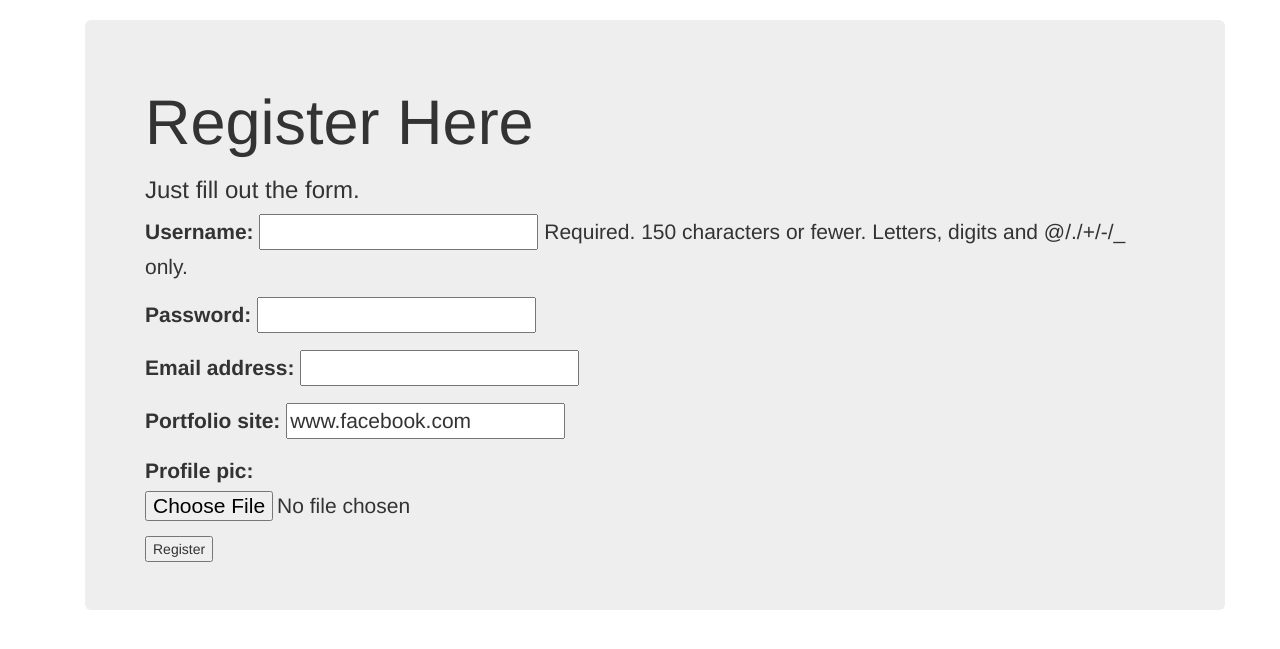
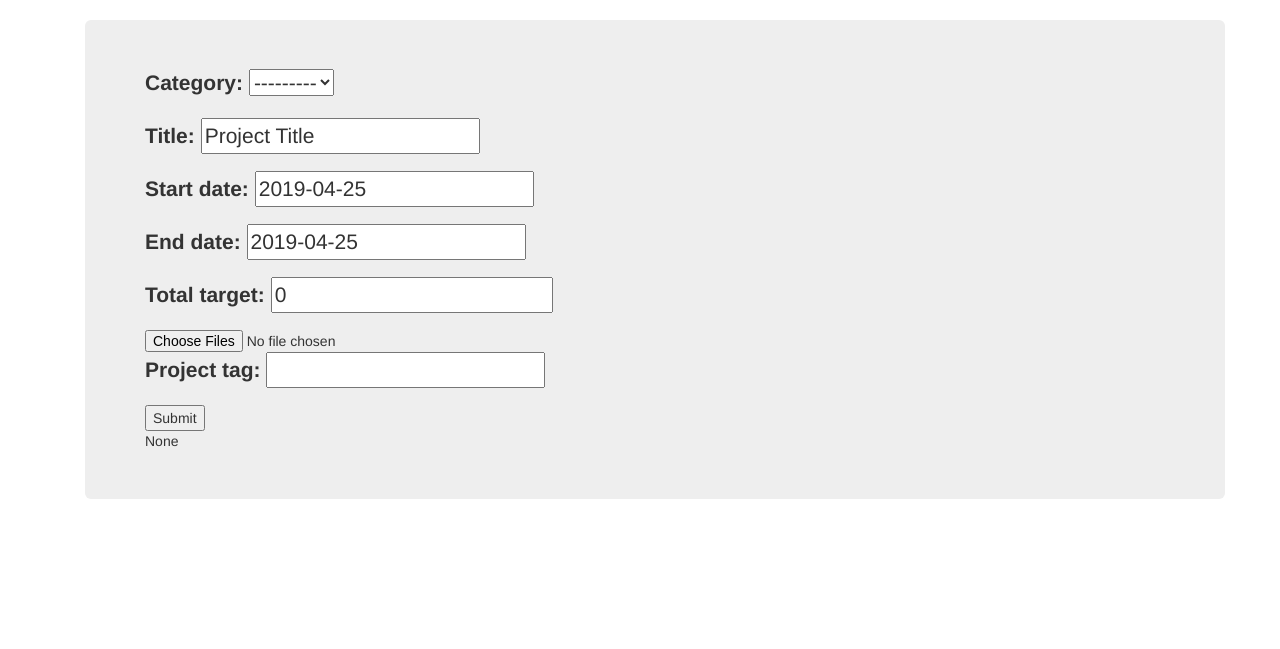
Before and after one commit to Amr-Hamed/FUNDME-V2, a Django app: page /userProfile/create_project/ in a window 1280 px wide. Shown: the part 51-700 px from the top of the page. Run offline with Django 3.2, Linux system fonts and the light colour scheme; a user stored in the database is signed in; data comes from the database, SQL or seed files in the repository; both versions use the stored data as it was after the commit; some libraries are stand-ins or nearby versions.

Commit message:
create project

```diff
--- a/fundMe/userProfile/forms.py
+++ b/fundMe/userProfile/forms.py
@@ -1,6 +1,8 @@
 from django import forms
 from userProfile.models import UserProfile
 from django.contrib.auth.models import User
+
+from .models import Project, ProjectPics, ProjectTags
 
 
 class UserForm(forms.ModelForm):
@@ -16,6 +18,28 @@
         model = UserProfile
         fields = ('portfolio_site', 'profile_pic')
 
+
 def clean_email(self):
     data = self.cleaned_data['email']
     return data.lower()
+
+
+class ProjectForm(forms.ModelForm):
+    class Meta:
+        model = Project
+        fields = ('category', 'title', 'start_date', 'end_date', 'total_target')
+
+
+class ProjectPicsForm(forms.ModelForm):
+    project_picture = forms.ImageField(required=False)
+
+    class Meta:
+        model = ProjectPics
+        fields = ('project_picture',)
+
+
+class ProjectTagsForm(forms.ModelForm):
+    project_tag = forms.CharField(required=False)
+    class Meta:
+        model = ProjectTags
+        fields = ('project_tag',)
--- a/fundMe/userProfile/templates/userProfile/create_project.html
+++ b/fundMe/userProfile/templates/userProfile/create_project.html
@@ -1,10 +1,20 @@
-<!DOCTYPE html>
-<html lang="en">
-<head>
-    <meta charset="UTF-8">
-    <title>$Title$</title>
-</head>
-<body>
-$END$
-</body>
-</html>
+{% extends "userProfile/base.html" %}
+{% load staticfiles %}
+
+{% block body_block %}
+<div class="container">
+    <div class="jumbotron">
+
+        <form enctype="multipart/form-data" method="POST">
+            {% csrf_token %}
+            {{ project_form.as_p }}
+<!--            {{ project_pics_form.as_p }}-->
+            <input type="file" name="project_pictures" multiple>
+            {{ project_tags_form.as_p }}
+            <input type="submit" name="" value="Submit">
+        </form>
+
+        {{errors}}
+    </div>
+</div>
+{% endblock %}
--- a/fundMe/userProfile/urls.py
+++ b/fundMe/userProfile/urls.py
@@ -1,5 +1,4 @@
-from django.conf.urls import url
-from django.urls import path, include
+from django.urls import path
 from userProfile import views
 
 # SET THE NAMESPACE!
@@ -10,5 +9,5 @@
     path('register/', views.register, name='register'),
     path('user_login/', views.user_login, name='user_login'),
     path('activate/<uidb64>/<token>/', views.activate, name='activate'),
-    path('create_project/', views.register, name='create_project')
+    path('create_project/', views.create_project, name='create_project')
 ]
--- a/fundMe/userProfile/views.py
+++ b/fundMe/userProfile/views.py
@@ -1,4 +1,6 @@
 from django.shortcuts import render
+
+from .forms import ProjectForm, ProjectPicsForm, ProjectTagsForm
 from .forms import UserForm, UserProfileInfoForm
 from django.contrib.auth import authenticate, login, logout
 from django.http import HttpResponseRedirect, HttpResponse
@@ -10,7 +12,7 @@
 from django.utils.http import urlsafe_base64_encode, urlsafe_base64_decode
 from django.template.loader import render_to_string
 from django.core.mail import EmailMessage
-from .models import UserProfile
+from .models import UserProfile, ProjectPics
 
 
 def index(request):
@@ -107,4 +109,42 @@
 # create new project
 @login_required
 def create_project(request):
-    return render(request, 'userProfile/create_project.html')
+    if request.method == 'POST':
+        project_form = ProjectForm(data=request.POST)
+        project_pics_form = ProjectPicsForm(data=request.POST)
+        project_tags_form = ProjectTagsForm(data=request.POST)
+        if project_form.is_valid() and project_pics_form.is_valid() and project_tags_form.is_valid():
+            project = project_form.save(commit=False)
+            project.save()
+            if 'project_pictures' in request.FILES and request.FILES['project_pictures'] is not None:
+                print(request.FILES.getlist('project_pictures')[0])
+                for img in request.FILES.getlist('project_pictures'):
+                    project_pic = ProjectPics()
+                    project_pic.project = project
+                    project_pic.project_picture = img
+                    project_pic.save()
+            project_tags = project_tags_form.save(commit=False)
+            if 'project_tag' in request.POST and request.POST['project_tag'] is not "":
+                project_tags.project = project
+                project_tags.save()
+            return render(request, 'userProfile/create_project.html', {
+                'project_form': project_form,
+                'project_pics_form': project_pics_form,
+                'project_tags_form': project_tags_form,
+                'errors': None
+            })
+        else:
+            return render(request, 'userProfile/create_project.html', {
+                'project_form': project_form,
+                'errors': [project_form.errors, project_pics_form.errors, project_tags_form.errors]
+            })
+    else:
+        project_form = ProjectForm()
+        project_pics_form = ProjectPicsForm()
+        project_tags_form = ProjectTagsForm()
+    return render(request, 'userProfile/create_project.html', {
+        'project_form': project_form,
+        'project_pics_form': project_pics_form,
+        'project_tags_form': project_tags_form,
+        'errors': None
+    })
```
Also changed, not shown: fundMe/userProfile/admin.py (+11 -1 lines), fundMe/db.sqlite3, fundMe/media/images/Screenshot_from_2019-04-16_17-49-01.png (added), fundMe/media/images/Screenshot_from_2019-04-16_17-49-01_3WuY8hu.png (added), fundMe/media/images/Screenshot_from_2019-04-16_17-49-01_J2hmjFD.png (added), fundMe/media/images/Screenshot_from_2019-04-16_17-49-01_yJTgexN.png (added), fundMe/media/images/Screenshot_from_2019-04-24_17-27-44.png (added), fundMe/media/images/Screenshot_from_2019-04-24_17-27-44_5MGtiZM.png (added), fundMe/media/images/Screenshot_from_2019-04-24_17-27-44_EClc0z4.png (added), fundMe/userProfile/migrations/0002_categories_project_projectcomments_projectdonations_projectpics_projectratings_projectreports_projec.py (added).
